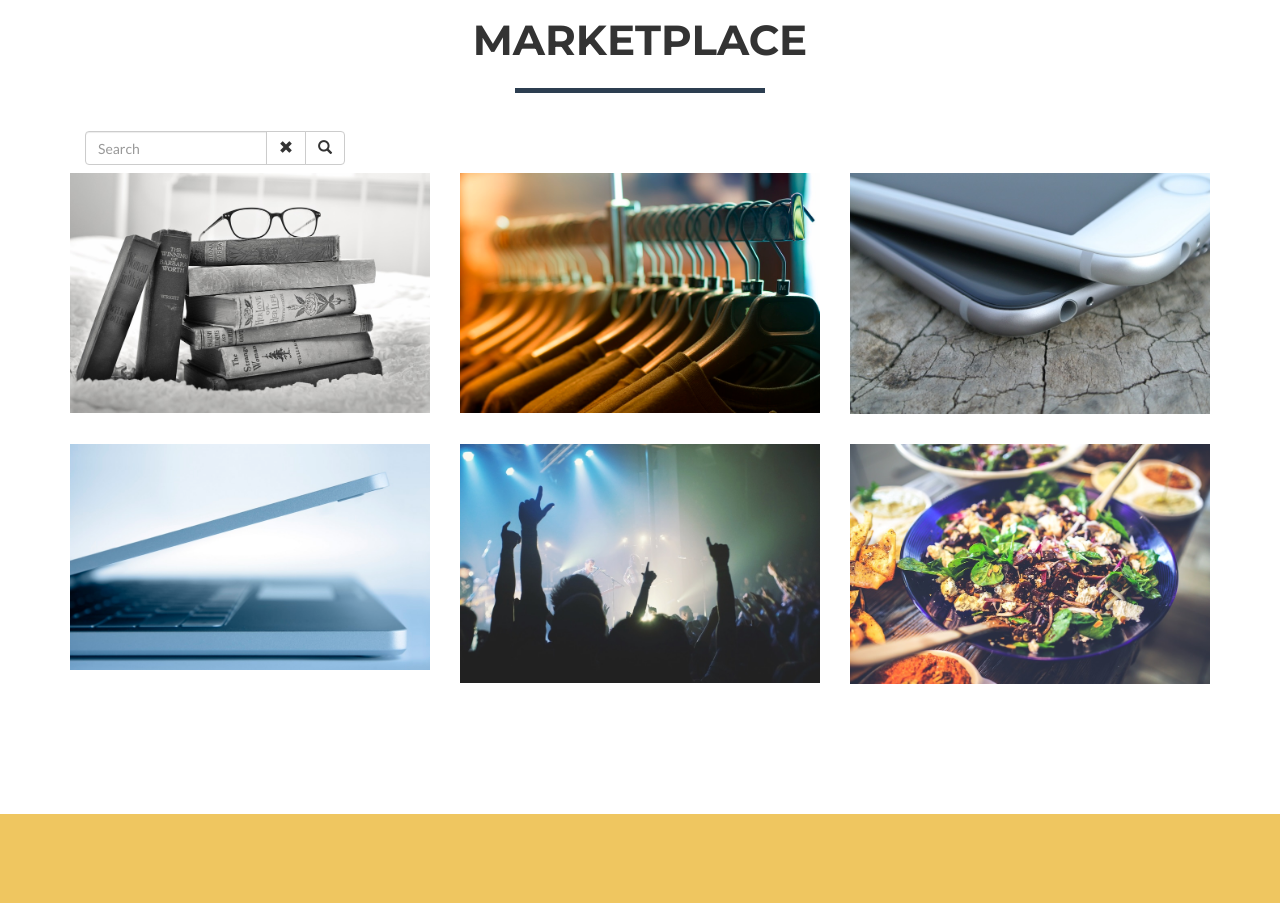
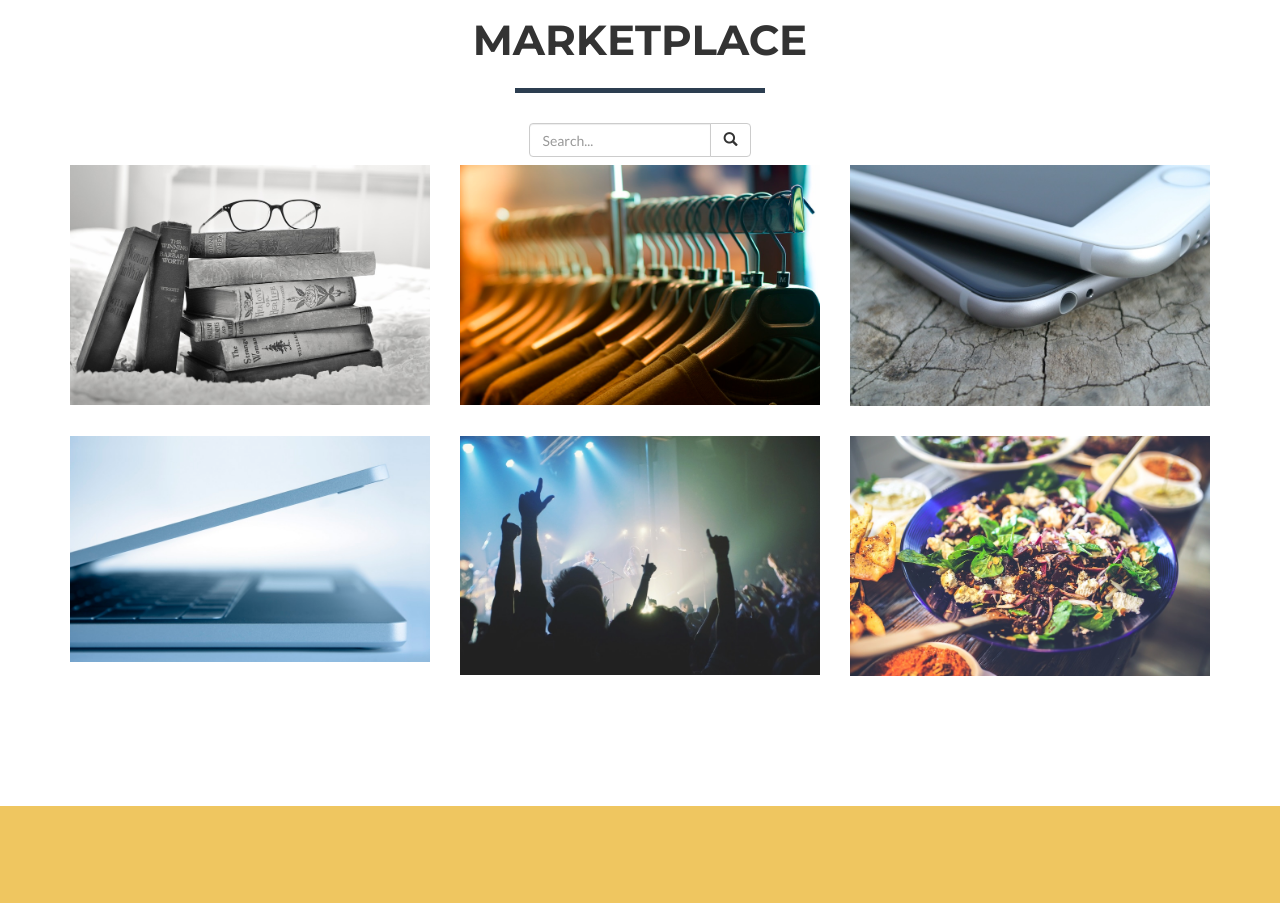
Before and after one commit to ajking15/mygithubpage, a website: page index.html in a window 1280 px wide. Shown: the part 860-1763 px from the top of the page. Drawn offline with nearby package versions, Linux system fonts and the light colour scheme.

Commit message:
Update index.html

```diff
--- a/index.html
+++ b/index.html
@@ -132,25 +132,21 @@
                 <div class="col-lg-12 text-center">
                     <h2>Marketplace</h2>
                     <hr class="star-primary">
-                </div>
-            </div>
-            	<form class="navbar-form" role="search">
+			<form class="navbar-form" role="search">
 					<div class="input-group">
-						<input type="text" class="form-control" placeholder="Search">
+						<input type="text" class="form-control" placeholder="Search...">
 						<span class="input-group-btn">
-							<button type="reset" class="btn btn-default">
-								<span class="glyphicon glyphicon-remove">
-									<span class="sr-only">Close</span>
-								</span>
-							</button>
 							<button type="submit" class="btn btn-default">
 								<span class="glyphicon glyphicon-search">
-									<span class="sr-only">Search</span>
+									<span class="sr-only">Search...</span>
 								</span>
 							</button>
 						</span>
 					</div>
 				</form>
+                </div>
+            </div>
+
             <div class="row">
                 <div class="col-sm-4 portfolio-item">
                     <a href="#portfolioModal1" class="portfolio-link" data-toggle="modal">
```
